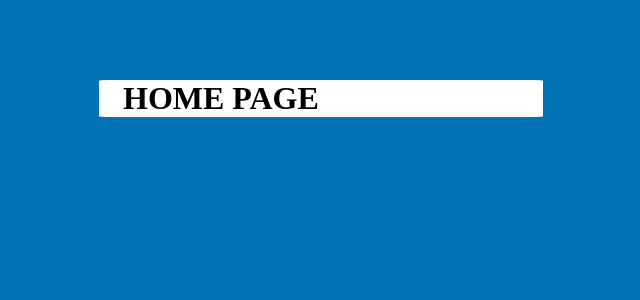
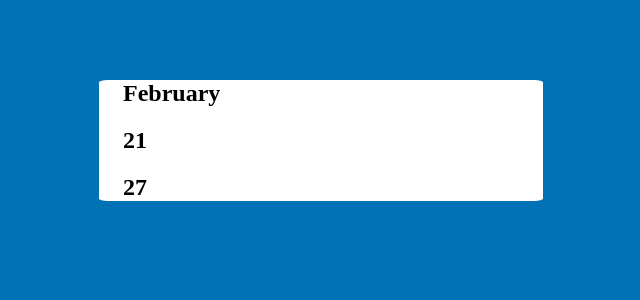
Before and after one commit to Amir-Aminian/schedule-assistant, a React (Create React App) app: page /homePage in a window 1280 px wide. Shown: the top 300 px of the page, without its empty margins (319-959 px from the left). Built offline with nearby package versions, Linux system fonts and the light colour scheme; sample sign-in values are in the browser's storage.

Commit message:
created set week utility and added start and end date of week to the home page

```diff
--- a/src/components/homePage/HomePage.js
+++ b/src/components/homePage/HomePage.js
@@ -1,7 +1,35 @@
+import { Box } from "@mui/material";
+import { useEffect } from "react";
+import { useNavigate } from "react-router-dom";
+import SetWeek from "../../utilities/SetWeek";
+
 const HomePage = () => {
-    return (
-        <h1>HOME PAGE</h1>
-    );
+    const navigate = useNavigate();
+
+    let date = new Date("2022-02-26");
+
+    let startDate = SetWeek(date)[0];
+
+    let endDate = SetWeek(date)[1];
+
+    let month = SetWeek(date)[2];
+
+    useEffect(() => {
+        if (localStorage.getItem("userEmail")==undefined) {
+            alert("You are not signed in");
+            navigate("/");
+        }
+    }, []);
+
+    if (localStorage.getItem("userEmail")!=undefined) {
+        return (
+            <Box>
+                <h2>{month}</h2>
+                <h2>{startDate}</h2>
+                <h2>{endDate}</h2>
+            </Box>
+        );
+    }
 }
 
 export default HomePage;
--- /dev/null
+++ b/src/utilities/SetWeek.js
@@ -0,0 +1,19 @@
+const SetWeek = (d) => {
+    const months = ["January", "February", "March", "April", "May", "June", "July", "August", "September", "October", "November", "December"];
+
+    let month = months[d.getMonth()];
+
+    let date = d.getDate()+1;
+
+    let startDate = new Date(d);
+
+    let endDate = new Date(d);
+
+    let startIndex = date-d.getDay();
+
+    let endIndex = date-d.getDay()+6;
+
+    return([new Date(startDate.setDate(startIndex)).getDate(), new Date(endDate.setDate(endIndex)).getDate(), month]);
+}
+
+export default SetWeek;
```
